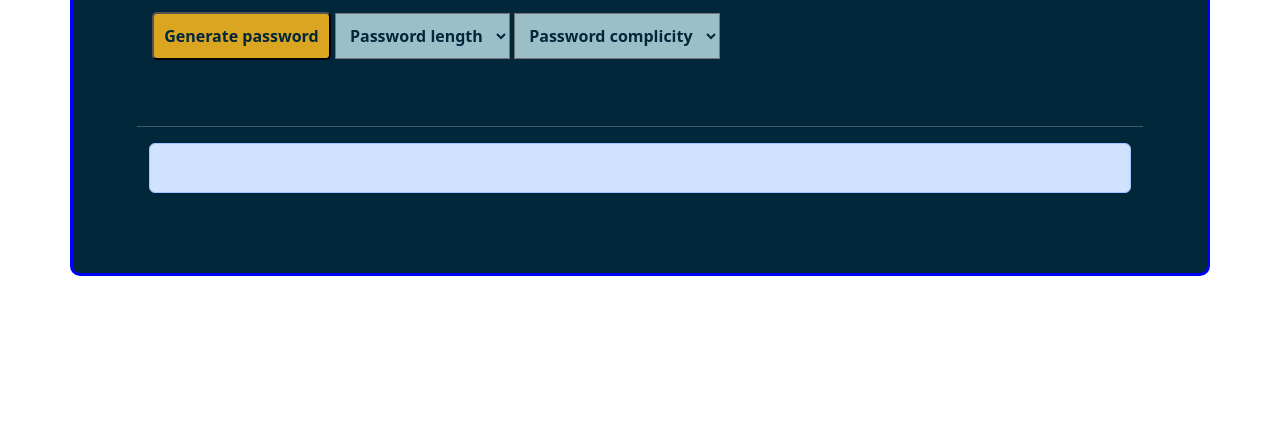
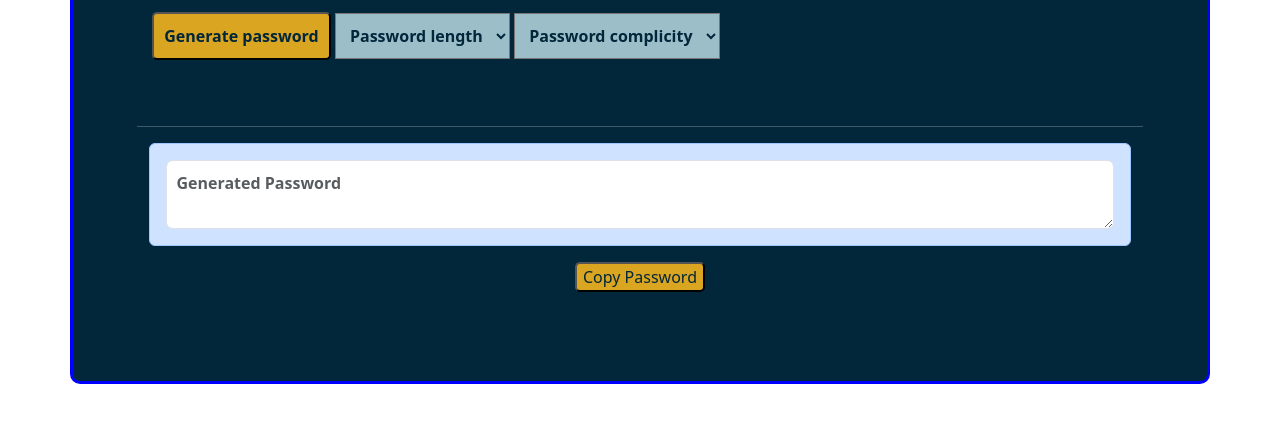
Before and after one commit to AmeerHeiba/PasswordGenerator, a plain HTML site: page index.html in a window 1280 px wide. Shown: the part 310-732 px from the top of the page. Drawn offline with nearby package versions, Linux system fonts and the light colour scheme.

Commit message:
adding copy to clipboard option

```diff
--- a/app.js
+++ b/app.js
@@ -54,3 +54,11 @@ function newPassword()
     }
 
 }
+
+function copyPass()
+{
+    passtxt.select();
+    passtxt.setSelectionRange(0, 99999)
+    navigator.clipboard.writeText(passtxt.value);
+    alert("Password Copied to Clipboard");
+}
--- a/index.html
+++ b/index.html
@@ -32,8 +32,10 @@
         <hr>
         <div class="container text-center">
             <div class="alert alert-primary" role="alert">
-                <p id="pass_txt"></p>
+                <textarea class="form-control" placeholder="Generated Password" id="pass_txt"></textarea>
+
               </div>
+              <button id="copy" onclick="copyPass()">Copy Password</button>
         </div>
 
 
--- a/styles.css
+++ b/styles.css
@@ -65,3 +65,18 @@ mark
     font-weight: bold;
     padding: 1%;
 }
+
+#copy
+{
+    color: rgb(2, 38, 58);
+    background-color: goldenrod;
+    margin-bottom: 2.5%;
+    border-radius: 5px;
+}
+
+#pass_txt
+{
+
+    font-weight: bold;
+    padding: 1%;
+}
```
